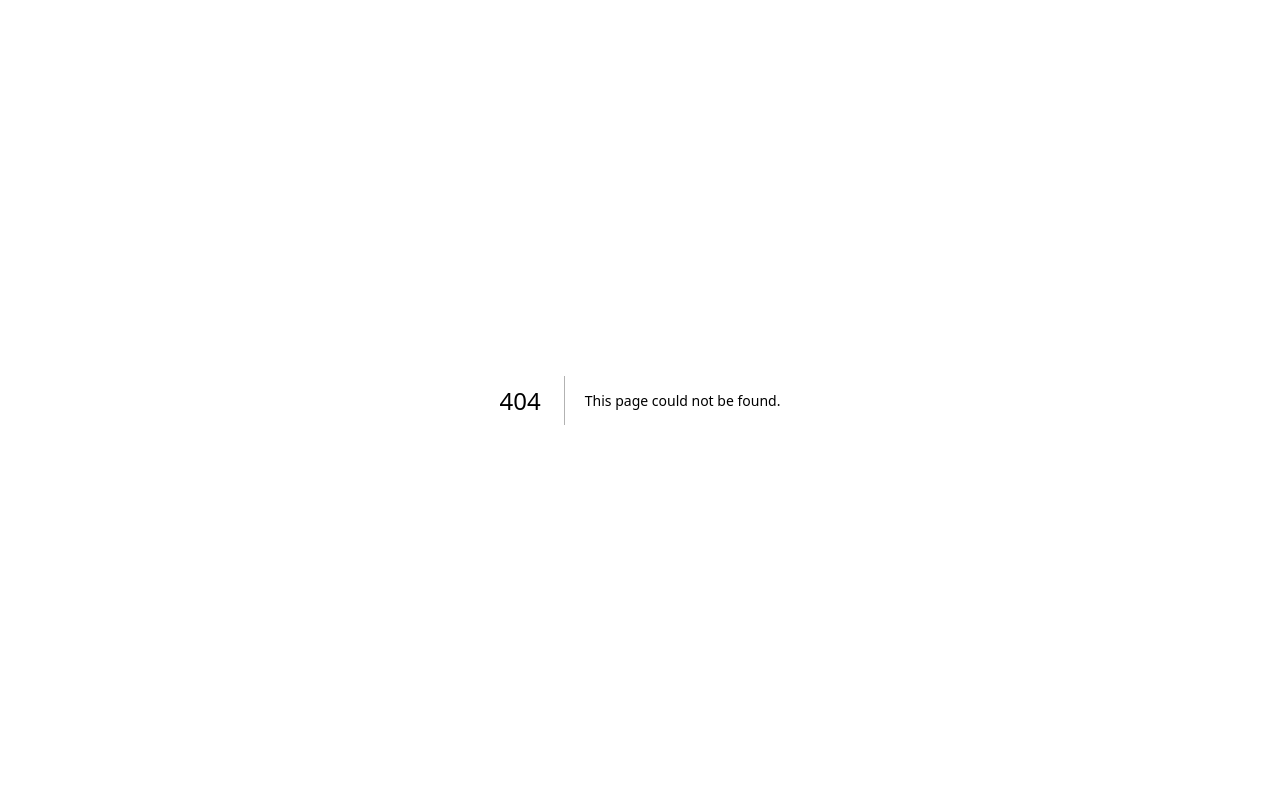
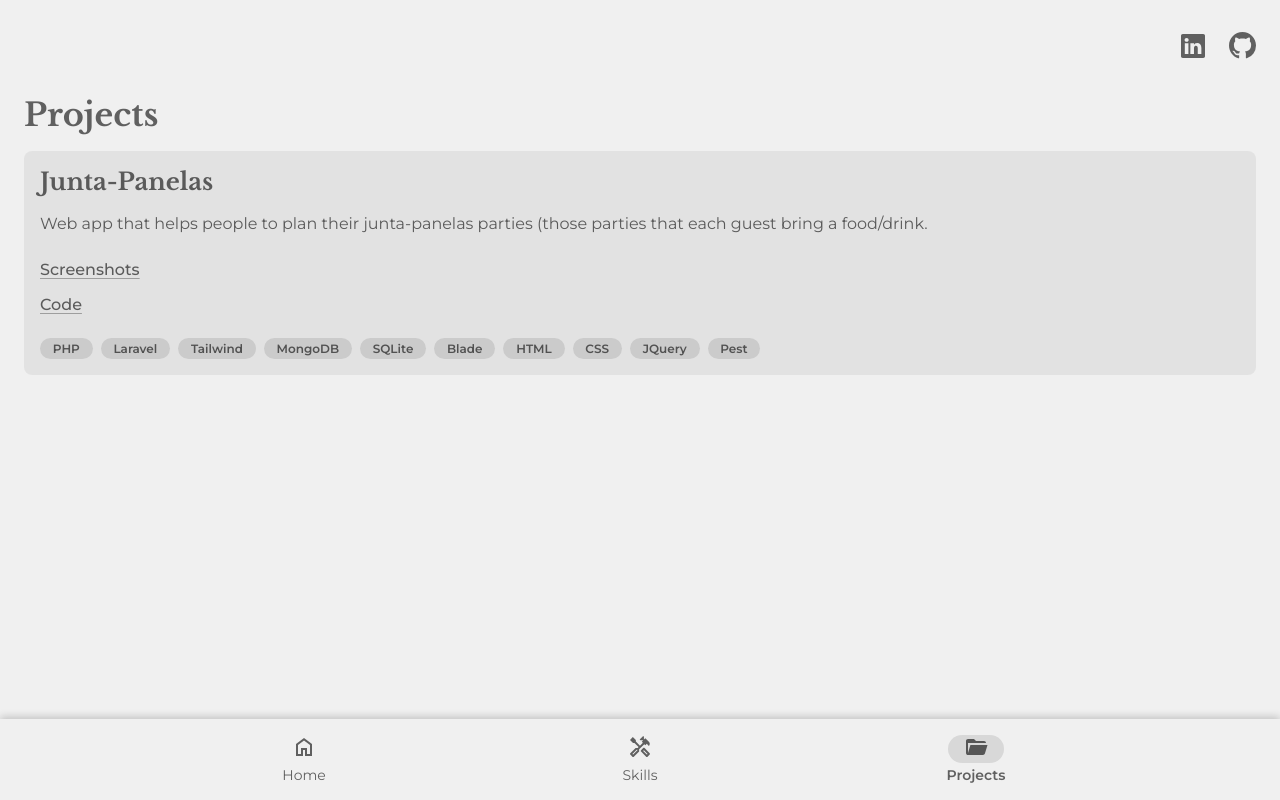
Before and after one commit to nhsneto/portfolio, a Next.js app: page /projects in a window 1280 px wide. Before the commit this address had no page. Built offline with nearby package versions, Linux system fonts and the light colour scheme.

Commit message:
Create projects page

```diff
--- /dev/null
+++ b/app/components/Project.module.css
@@ -0,0 +1,40 @@
+.container {
+  display: flex;
+  flex-direction: column;
+  row-gap: 1.5rem;
+  padding: 1rem;
+  background-color: rgba(0, 0, 0, 0.06);
+  border-radius: 0.5rem;
+}
+
+.description {
+  margin-top: 1rem;
+  line-height: 1.5;
+}
+
+.linkList {
+  display: flex;
+  flex-direction: column;
+  row-gap: 1rem;
+}
+
+.link {
+  text-decoration: underline;
+  text-underline-offset: 0.2rem;
+  text-decoration-color: rgba(0, 0, 0, 0.3);
+  font-weight: 500;
+}
+
+.tagList {
+  display: flex;
+  flex-wrap: wrap;
+  gap: 0.5rem;
+}
+
+.tag {
+  padding: 0.2rem 0.8rem;
+  border-radius: 1rem;
+  background-color: rgba(0, 0, 0, 0.1);
+  font-size: 0.75rem;
+  font-weight: 600;
+}
--- /dev/null
+++ b/app/components/Project.tsx
@@ -0,0 +1,36 @@
+import Link from "next/link";
+import { libre_baskerville, montserrat } from "@/app/fonts";
+import styles from "./Project.module.css";
+
+type Props = {
+  title: string;
+  description: string;
+  githubURL: string;
+  screenshotsURL: string;
+  tags?: string[];
+};
+
+export default function Project({ title, description, githubURL, screenshotsURL, tags }: Props) {
+  return (
+    <article className={`${styles.container} ${montserrat.className}`}>
+      <div>
+        <h2 className={libre_baskerville.className}>{title}</h2>
+        <p className={styles.description}>{description}</p>
+      </div>
+
+      <div className={styles.linkList}>
+        <Link href={screenshotsURL} className={styles.link}>Screenshots</Link>
+        <Link href={githubURL} className={styles.link}>Code</Link>
+      </div>
+
+      <div className={styles.tagList}>
+        {tags &&
+          tags?.map((tag, i) => (
+            <span key={i} className={styles.tag}>
+              {tag}
+            </span>
+          ))}
+      </div>
+    </article>
+  );
+}
--- /dev/null
+++ b/app/projects/page.module.css
@@ -0,0 +1,16 @@
+.container {
+  margin: 0 1.5rem;
+  padding-bottom: 8rem;
+  color: var(--gray);
+}
+
+.title {
+  font-size: 2rem;
+}
+
+.projectList {
+  margin-top: 1rem;
+  display: flex;
+  flex-direction: column;
+  row-gap: 2rem;
+}
--- /dev/null
+++ b/app/projects/page.tsx
@@ -0,0 +1,23 @@
+import Layout from "@/app/components/Layout";
+import Project from "@/app/components/Project";
+import styles from "./page.module.css";
+
+export default function ProjectsPage() {
+  return (
+    <Layout>
+      <div className={styles.container}>
+        <h1 className={styles.title}>Projects</h1>
+
+        <section className={styles.projectList}>
+          <Project
+            title="Junta-Panelas"
+            description="Web app that helps people to plan their junta-panelas parties (those parties that each guest bring a food/drink."
+            githubURL="https://github.com/nhsneto/junta-panelas/"
+            screenshotsURL="https://drive.google.com/drive/folders/1-jq7UF-ZtDCdiH4yjYX8IwsMHVTzt3xE"
+            tags={["PHP", "Laravel", "Tailwind", "MongoDB", "SQLite", "Blade", "HTML", "CSS", "JQuery", "Pest"]}
+          />
+        </section>
+      </div>
+    </Layout>
+  );
+}
```
